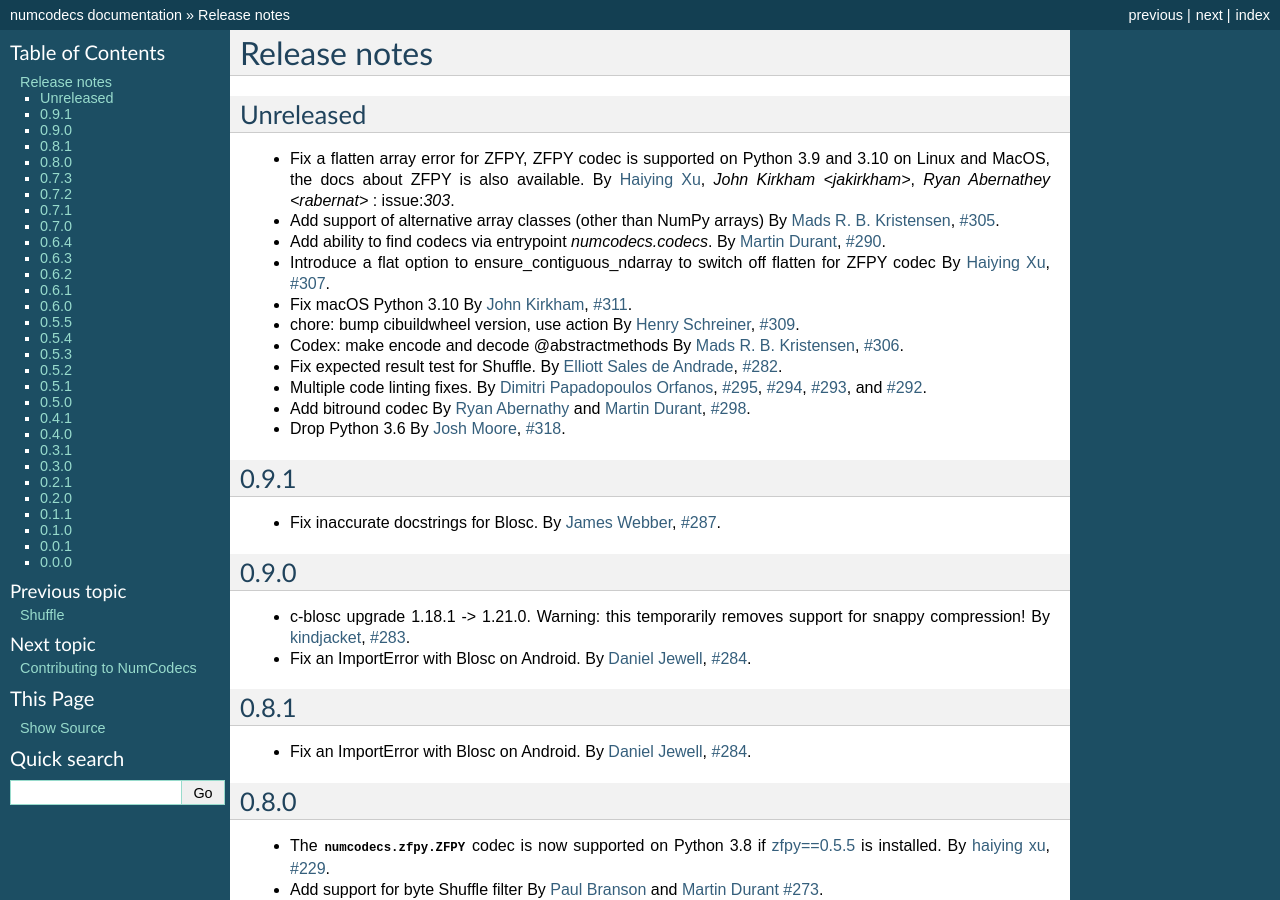
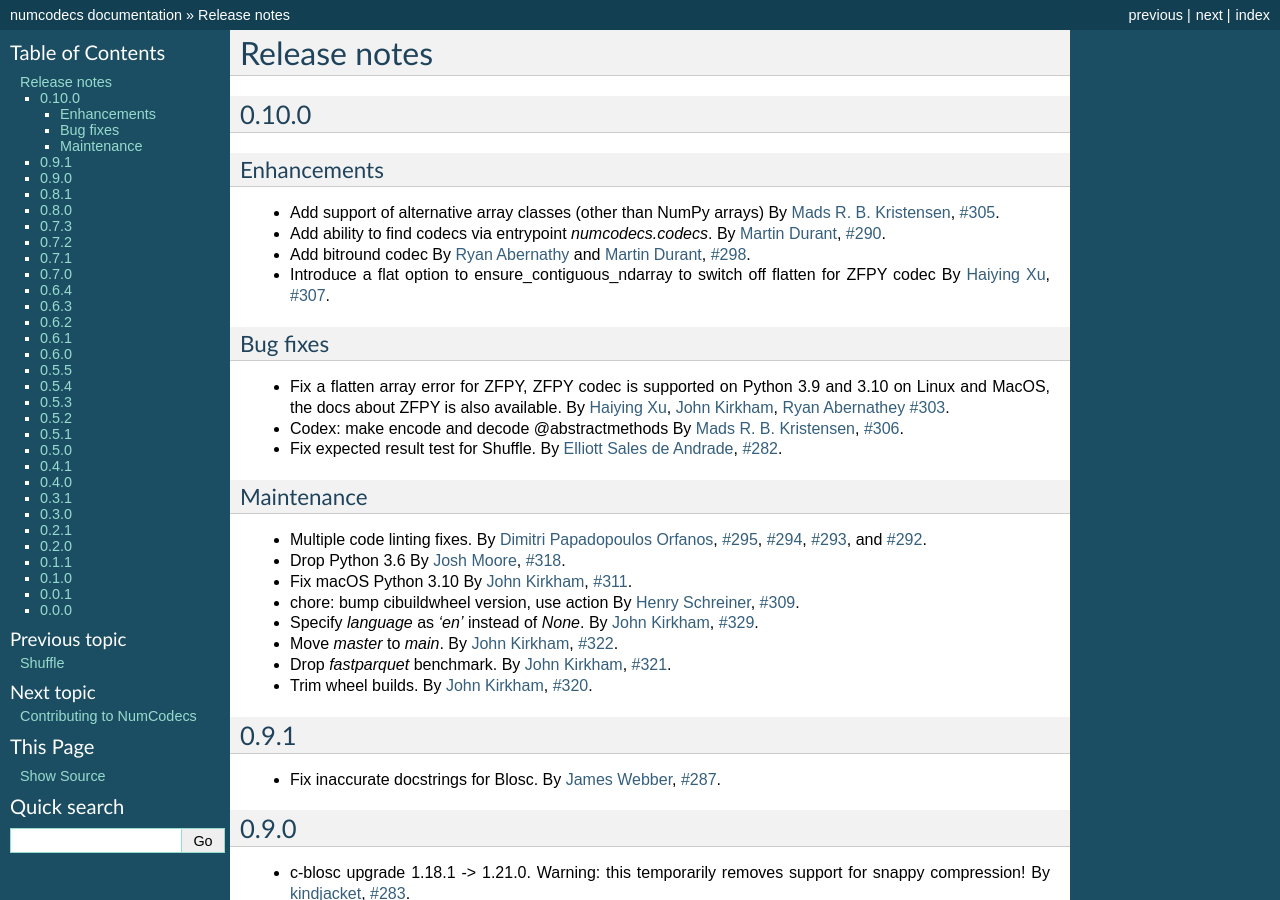
Before and after one commit to zarr-developers/numcodecs, a Sphinx documentation site: the page built from docs/release.rst, in a window 1280 px wide and 900 px high. Built offline with Sphinx 7.4.7, drawn with Linux system fonts in a browser that asks for light colours; pages that are not in the unit, such as notebooks, are missing from menus; the version number could not be read and is left out.

Commit message:
0.10.0 release notes (#330)
* 0.10.0 release notes

* Fix formatting in release notes

```diff
--- a/docs/release.rst
+++ b/docs/release.rst
@@ -1,15 +1,23 @@
 Release notes
 =============
 
-.. _unreleased:
+..
+    # Unindent the section between releases in order
+    # to document your changes. On releases it will be
+    # re-indented so that it does not show up in the notes.
 
-Unreleased
-----------
+    .. _unreleased:
 
-* Fix a flatten array error for ZFPY, ZFPY codec is supported on Python 3.9
-  and 3.10 on Linux and MacOS, the docs about ZFPY is also available.
-  By :user:`Haiying Xu <halehawk>`, `John Kirkham <jakirkham>`, `Ryan Abernathey <rabernat>` :
-  issue:`303`.
+    Unreleased
+    ----------
+
+.. _release_0.10.0:
+
+0.10.0
+------
+
+Enhancements
+~~~~~~~~~~~~
 
 * Add support of alternative array classes (other than NumPy arrays)
   By :user:`Mads R. B. Kristensen <madsbk>`, :issue:`305`.
@@ -17,8 +25,35 @@
 * Add ability to find codecs via entrypoint `numcodecs.codecs`.
   By :user:`Martin Durant <martindurant>`, :issue:`290`.
 
+* Add bitround codec
+  By :user:`Ryan Abernathy <rabernat>` and :user:`Martin Durant <martindurant>`, :issue:`298`.
+
 * Introduce a flat option to ensure_contiguous_ndarray to switch off flatten for ZFPY codec
   By :user:`Haiying Xu <halehawk>`, :issue:`307`.
+
+Bug fixes
+~~~~~~~~~
+
+* Fix a flatten array error for ZFPY, ZFPY codec is supported on Python 3.9
+  and 3.10 on Linux and MacOS, the docs about ZFPY is also available.
+  By :user:`Haiying Xu <halehawk>`, :user:`John Kirkham <jakirkham>`,
+  :user:`Ryan Abernathey <rabernat>` :issue:`303`.
+
+* Codex: make encode and decode @abstractmethods
+  By :user:`Mads R. B. Kristensen <madsbk>`, :issue:`306`.
+
+* Fix expected result test for Shuffle.
+  By :user:`Elliott Sales de Andrade <QuLogic>`, :issue:`282`.
+
+Maintenance
+~~~~~~~~~~~
+
+* Multiple code linting fixes.
+  By :user:`Dimitri Papadopoulos Orfanos <DimitriPapadopoulos>`,
+  :issue:`295`, :issue:`294`, :issue:`293`, and :issue:`292`.
+
+* Drop Python 3.6
+  By :user:`Josh Moore <joshmoore>`, :issue:`318`.
 
 * Fix macOS Python 3.10
   By :user:`John Kirkham <jakirkham>`, :issue:`311`.
@@ -26,21 +61,17 @@
 * chore: bump cibuildwheel version, use action
   By :user:`Henry Schreiner <henryiii>`, :issue:`309`.
 
-* Codex: make encode and decode @abstractmethods
-  By :user:`Mads R. B. Kristensen <madsbk>`, :issue:`306`.
+* Specify `language` as `'en'` instead of `None`.
+  By :user:`John Kirkham <jakirkham>`, :issue:`329`.
 
-* Fix expected result test for Shuffle.
-  By :user:`Elliott Sales de Andrade <QuLogic>`, :issue:`282`.
+* Move `master` to `main`.
+  By :user:`John Kirkham <jakirkham>`, :issue:`322`.
 
-* Multiple code linting fixes.
-  By :user:`Dimitri Papadopoulos Orfanos <DimitriPapadopoulos>`,
-  :issue:`295`, :issue:`294`, :issue:`293`, and :issue:`292`.
+* Drop `fastparquet` benchmark.
+  By :user:`John Kirkham <jakirkham>`, :issue:`321`.
 
-* Add bitround codec
-  By :user:`Ryan Abernathy <rabernat>` and :user:`Martin Durant <martindurant>`, :issue:`298`.
-
-* Drop Python 3.6
-  By :user:`Josh Moore <joshmoore>`, :issue:`318`.
+* Trim wheel builds.
+  By :user:`John Kirkham <jakirkham>`, :issue:`320`.
 
 .. _release_0.9.1:
 
```
